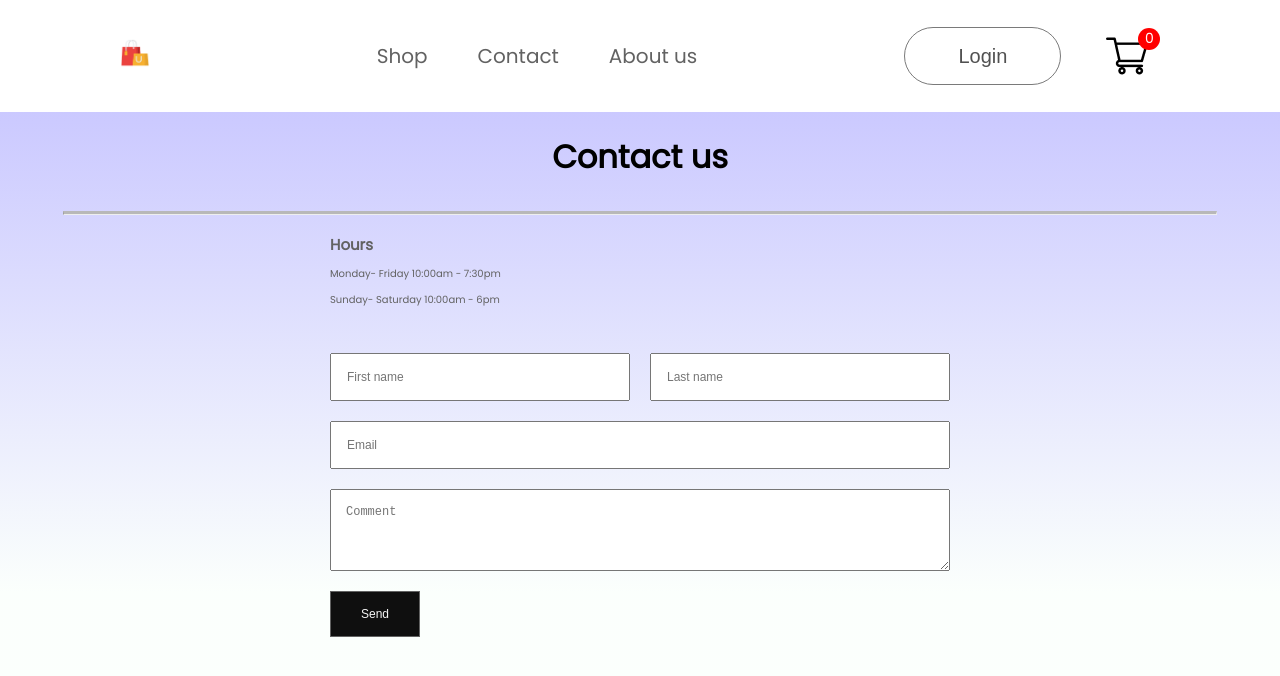
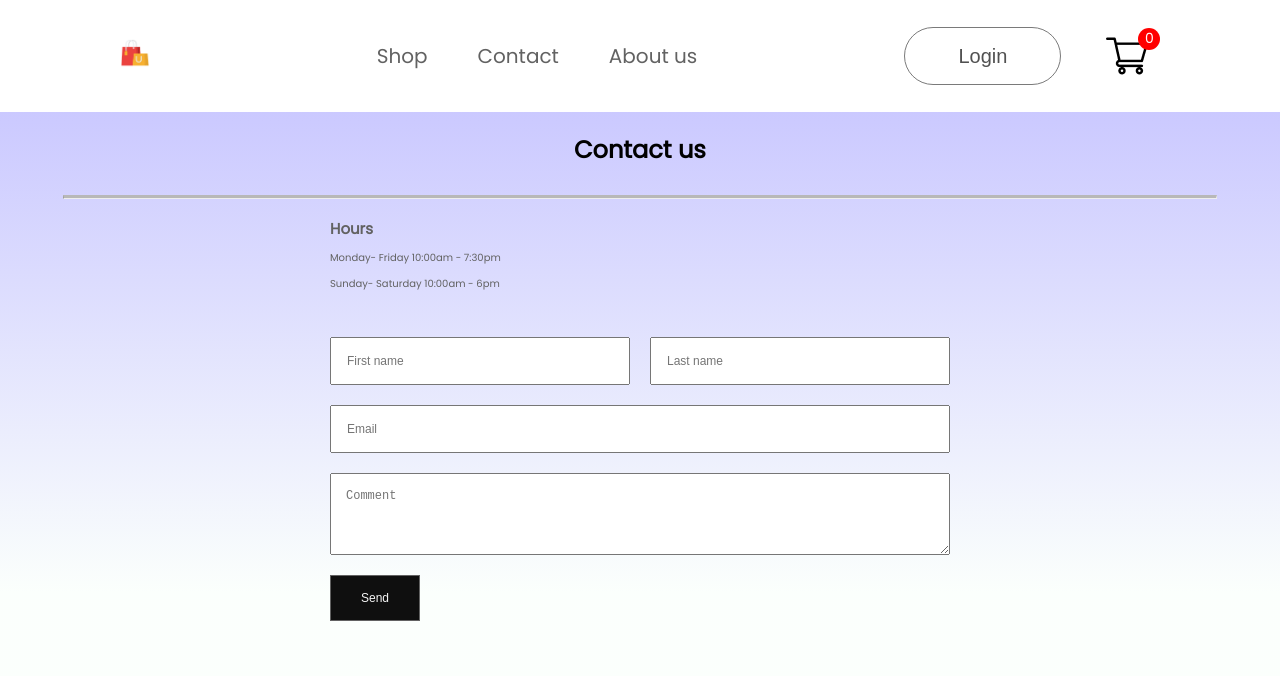
Before and after one commit to ReQss/React-Shopping-App, a React (Create React App) app: page /contact in a window 1280 px wide. Shown: the top 676 px of the page. Built offline with nearby package versions, Linux system fonts and the light colour scheme.

Commit message:
#6 Additional changes to contact form

```diff
--- a/src/App.css
+++ b/src/App.css
@@ -137,17 +137,13 @@
   background: linear-gradient(180deg, #cbc9ff, #e1ffea22 60%);
 }
 .contactForm {
+  width: 50%;
   align-items: start;
 }
 
 @media screen and (max-width: 1024px) {
   .contactForm {
     width: 70%;
-  }
-}
-@media screen and (max-width: 1920px) {
-  .contactForm {
-    width: 50%;
   }
 }
 
@@ -202,6 +198,10 @@ textarea {
 
   /* background: #ff4141; */
   border: 1px solid #626262;
+  transition: 0.3s;
+}
+.submit-input:active {
+  background: #626262;
 }
 
 hr.solid {
--- a/src/Components/Contact.js
+++ b/src/Components/Contact.js
@@ -1,4 +1,5 @@
 import React from "react";
+import Alert from 'react'
 function Contact() {
     const [formData, setFormData] = React.useState({
         firstName: "",
@@ -6,7 +7,6 @@ function Contact() {
         email: "",
         message:""
     })
-    console.log(formData)
     function handleChange(event) {
         setFormData(prevFormData => {
             return {
@@ -15,11 +15,23 @@ function Contact() {
             }
         })
     }
+    function handleSubmit(event) {
+        event.preventDefault();
+        console.log(formData);
+         setFormData({
+            firstName: "",
+            lastName: "",
+            email: "",
+            message: ""
+        });
+    }
+
     return(
     <div className="contact">
-            <h1>Contact us</h1>
-            <hr className="solid"/>
-            <div className="contactForm">
+            <h2>Contact us</h2>
+            <hr className="solid" />
+            <form className="contactForm" onSubmit={handleSubmit}>
+
                 <h4>Hours</h4>
                 <p>Monday- Friday 10:00am - 7:30pm</p>
                 <p>Sunday- Saturday 10:00am - 6pm</p>
@@ -32,7 +44,7 @@ function Contact() {
                     type="text"
                     onChange={handleChange}
                     name="firstName"
-                    value={formData.firstname}
+                    value={formData.firstName}
                 />
                 <input
                     placeholder="Last name"
@@ -58,8 +70,8 @@ function Contact() {
                 />
 
             </div>
-             <input value="Send" placeholder="Send" className="submit-input" type="submit"></input>
-           </div>
+             <input  value="Send" placeholder="Send" className="submit-input" type="submit"></input>
+           </form>
     </div>
     )
 }export default Contact;
```
